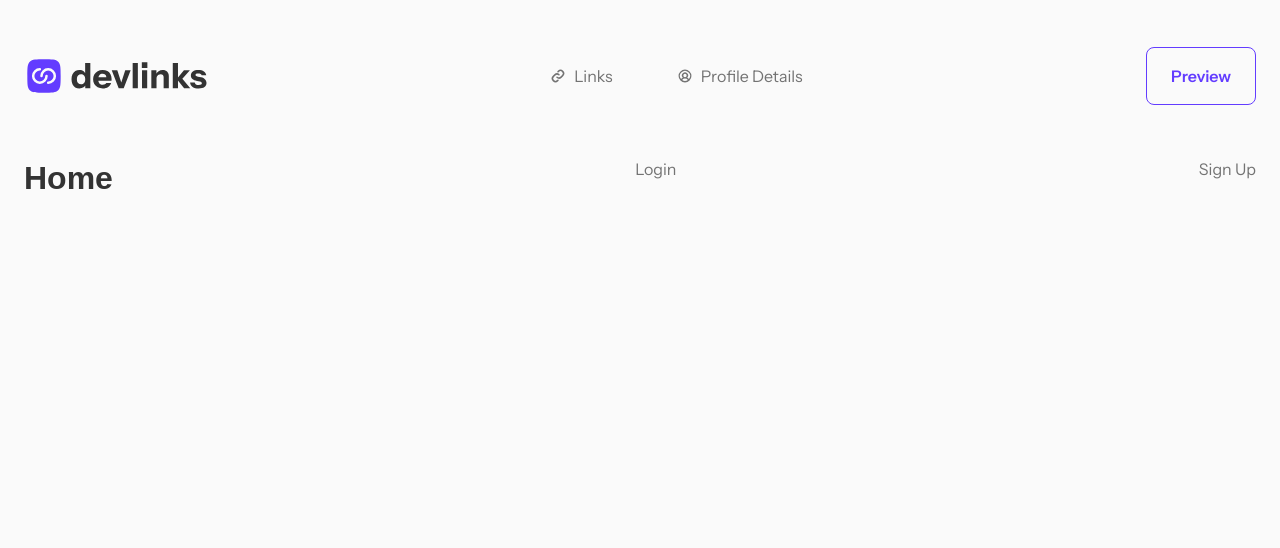
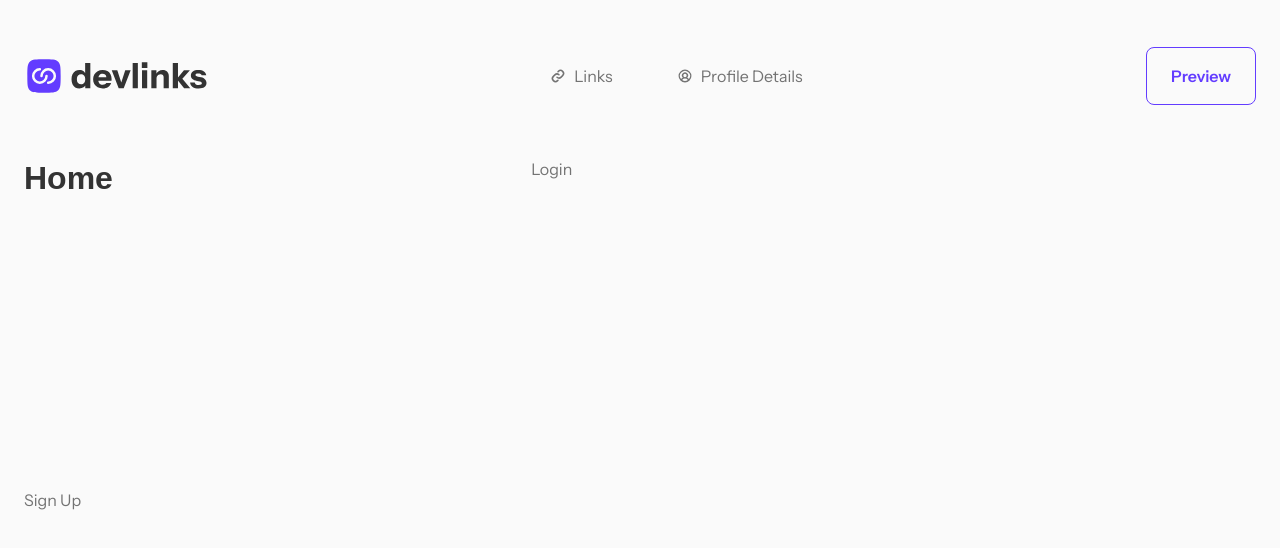
Before and after one commit to jkaps9/link-sharing-app, a React (Vite) app: page / in a window 1280 px wide. Shown: the top 548 px of the page. Built offline with nearby package versions, Linux system fonts and the light colour scheme; a web font is replaced by a local one.

Commit message:
style: update layout of main element to use grid display and adjust preview card width

```diff
--- a/src/index.css
+++ b/src/index.css
@@ -270,6 +270,7 @@ ul {
   margin: 0;
   padding: 0;
 }
+
 /*~ ~~~~~~~~~~~~~~~~~~~~~~~~~~ ~~>
 <~~         Utilities          ~~>
 <~~ ~~~~~~~~~~~~~~~~~~~~~~~~~~ ~*/
@@ -419,10 +420,11 @@ ul {
     padding: 1.5rem;
   }
   main {
-    display: flex;
+    display: grid;
     flex: 1;
     justify-content: space-between;
     gap: 1.5rem;
+    grid-template-columns: 2fr 3fr;
   }
 
   form {
@@ -442,6 +444,5 @@ ul {
   .preview-card {
     display: grid;
     place-content: center;
-    width: 40%;
   }
 }
```
